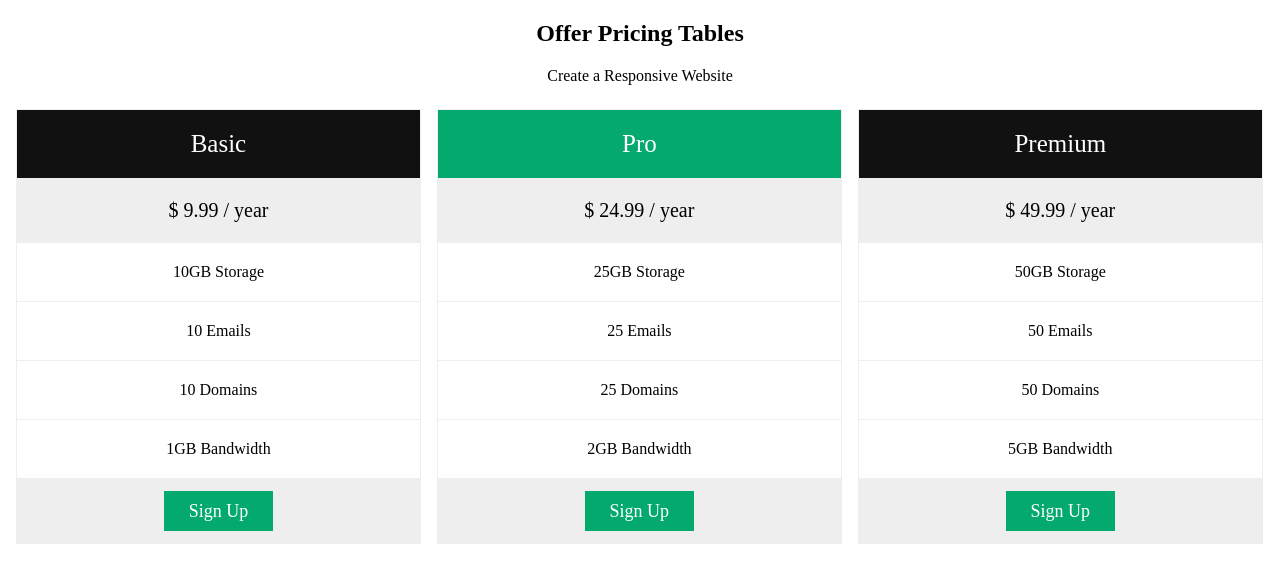
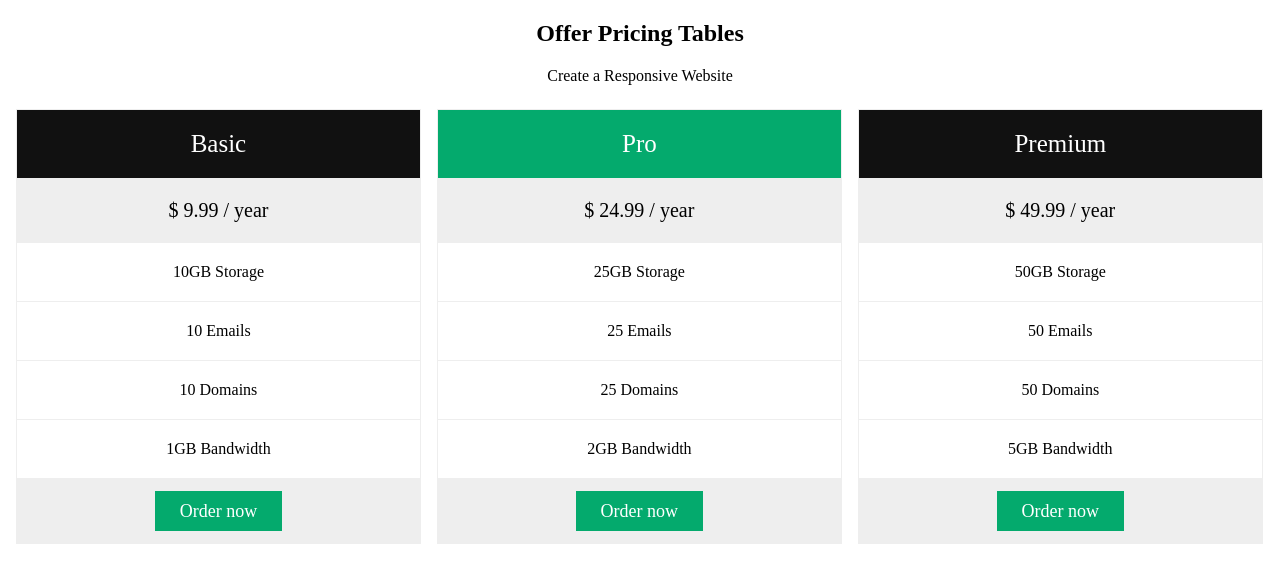
Before and after one commit to abrarmoon/am-portfolio, a plain HTML site: page order.html in a window 1280 px wide. Drawn offline with Linux system fonts and the light colour scheme.

Commit message:
order.html

```diff
--- a/order.html
+++ b/order.html
@@ -73,7 +73,7 @@
     <li>10 Emails</li>
     <li>10 Domains</li>
     <li>1GB Bandwidth</li>
-    <li class="grey"><a href="#" class="button">Sign Up</a></li>
+    <li class="grey"><a href="https://www.fiverr.com/abrarmoon/do-fully-editable-astra-custom-wordpress-theme-elementor-divi-theme-website?context_referrer=user_page&ref_ctx_id=6c11e8b63a52254b8f43848f5908013f&pckg_id=1&pos=1&imp_id=1ce80472-44a0-4b85-83c9-3a8b98f97228" class="button">Order now</a></li>
   </ul>
 </div>
 
@@ -85,7 +85,7 @@
     <li>25 Emails</li>
     <li>25 Domains</li>
     <li>2GB Bandwidth</li>
-    <li class="grey"><a href="#" class="button">Sign Up</a></li>
+    <li class="grey"><a href="https://www.fiverr.com/abrarmoon/do-fully-editable-astra-custom-wordpress-theme-elementor-divi-theme-website?context_referrer=user_page&ref_ctx_id=6c11e8b63a52254b8f43848f5908013f&pckg_id=1&pos=1&imp_id=1ce80472-44a0-4b85-83c9-3a8b98f97228" class="button">Order now</a></li>
   </ul>
 </div>
 
@@ -97,7 +97,7 @@
     <li>50 Emails</li>
     <li>50 Domains</li>
     <li>5GB Bandwidth</li>
-    <li class="grey"><a href="#" class="button">Sign Up</a></li>
+    <li class="grey"><a href="https://www.fiverr.com/abrarmoon/do-fully-editable-astra-custom-wordpress-theme-elementor-divi-theme-website?context_referrer=user_page&ref_ctx_id=6c11e8b63a52254b8f43848f5908013f&pckg_id=1&pos=1&imp_id=1ce80472-44a0-4b85-83c9-3a8b98f97228" class="button">Order now</a></li>
   </ul>
 </div>
 
```
